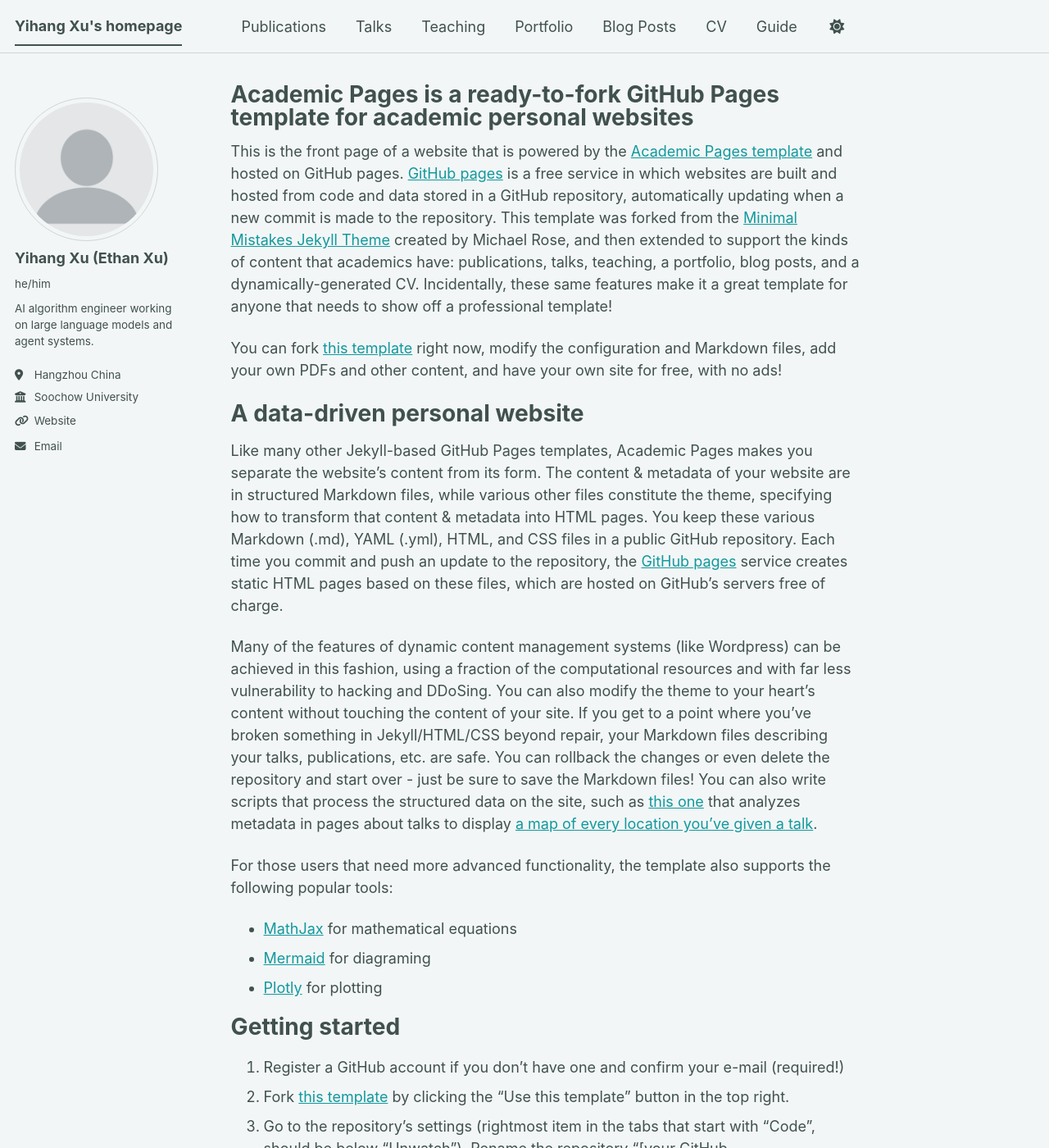
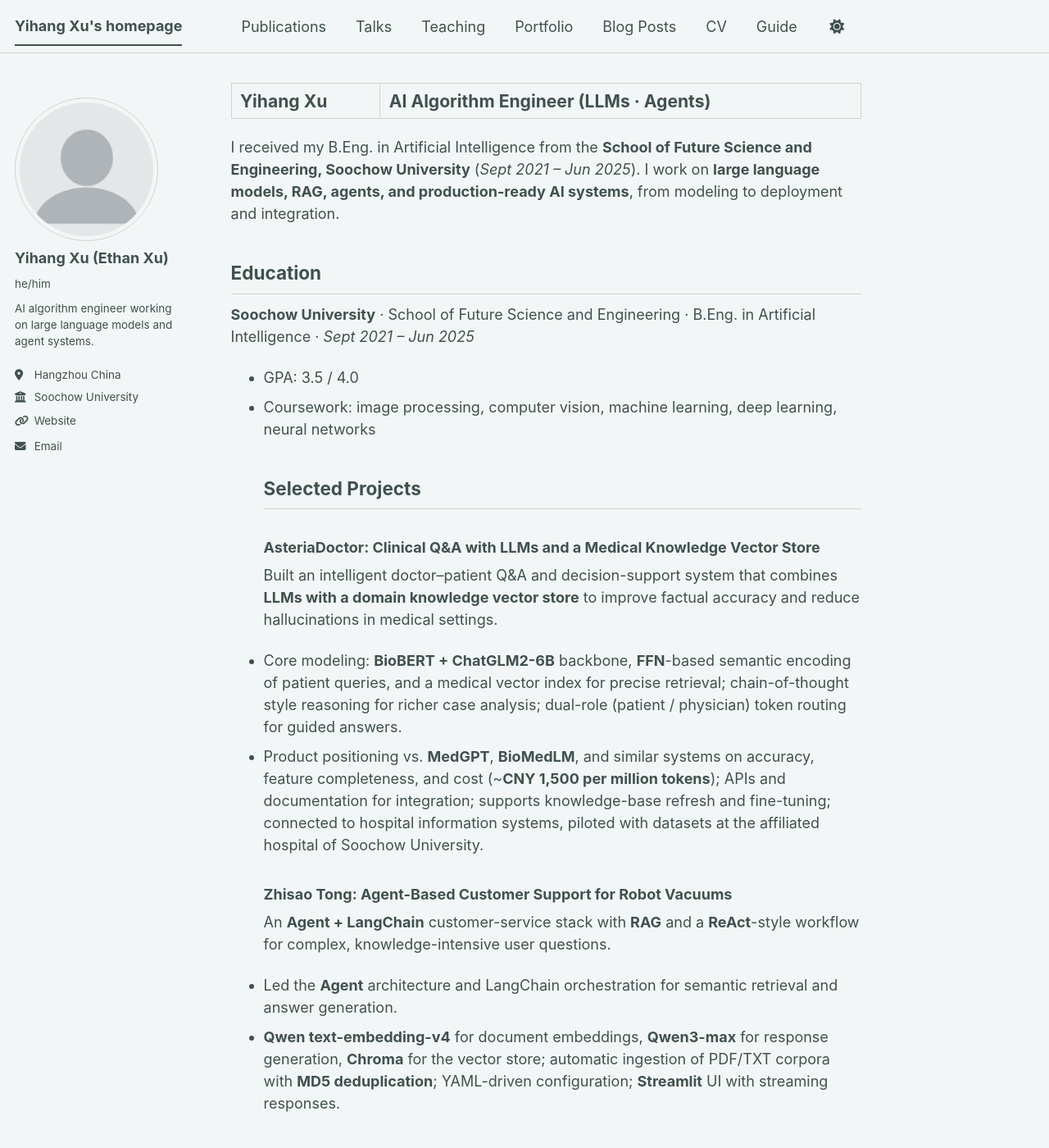
Before and after one commit to EthanXu1019/EthanXu1019.github.io, a Jekyll site: the page built from _pages/about.md, in a window 1280 px wide and 1400 px high. Shown: the whole window at 82% size. Built offline with Jekyll 4.4.1, drawn with Linux system fonts in a browser that asks for light colours; a script bundle is joined from its source files by our own code; library files that are not in the unit come from our copies; some of the changed text lies outside the part shown.

Commit message:
Update about.md

```diff
--- a/_pages/about.md
+++ b/_pages/about.md
@@ -1,35 +1,40 @@
 ---
 permalink: /
-title: "Academic Pages is a ready-to-fork GitHub Pages template for academic personal websites"
+title: "Yihang Xu | AI Algorithm Engineer (LLMs · Agents)"
 author_profile: true
 redirect_from:
   - /about/
   - /about.html
 ---
 
-This is the front page of a website that is powered by the [Academic Pages template](https://github.com/academicpages/academicpages.github.io) and hosted on GitHub pages. [GitHub pages](https://pages.github.com) is a free service in which websites are built and hosted from code and data stored in a GitHub repository, automatically updating when a new commit is made to the repository. This template was forked from the [Minimal Mistakes Jekyll Theme](https://mmistakes.github.io/minimal-mistakes/) created by Michael Rose, and then extended to support the kinds of content that academics have: publications, talks, teaching, a portfolio, blog posts, and a dynamically-generated CV. Incidentally, these same features make it a great template for anyone that needs to show off a professional template!
+I received my B.Eng. in Artificial Intelligence from the **School of Future Science and Engineering, Soochow University** (*Sept 2021 – Jun 2025*).
+I work on **large language models, RAG, agents, and production-ready AI systems**, from modeling to deployment and integration.
 
- You can fork [this template](https://github.com/academicpages/academicpages.github.io) right now, modify the configuration and Markdown files, add your own PDFs and other content, and have your own site for free, with no ads!
-
-A data-driven personal website
-======
-Like many other Jekyll-based GitHub Pages templates, Academic Pages makes you separate the website's content from its form. The content & metadata of your website are in structured Markdown files, while various other files constitute the theme, specifying how to transform that content & metadata into HTML pages. You keep these various Markdown (.md), YAML (.yml), HTML, and CSS files in a public GitHub repository. Each time you commit and push an update to the repository, the [GitHub pages](https://pages.github.com/) service creates static HTML pages based on these files, which are hosted on GitHub's servers free of charge.
-
-Many of the features of dynamic content management systems (like Wordpress) can be achieved in this fashion, using a fraction of the computational resources and with far less vulnerability to hacking and DDoSing. You can also modify the theme to your heart's content without touching the content of your site. If you get to a point where you've broken something in Jekyll/HTML/CSS beyond repair, your Markdown files describing your talks, publications, etc. are safe. You can rollback the changes or even delete the repository and start over - just be sure to save the Markdown files! You can also write scripts that process the structured data on the site, such as [this one](https://github.com/academicpages/academicpages.github.io/blob/master/talkmap.ipynb) that analyzes metadata in pages about talks to display [a map of every location you've given a talk](https://academicpages.github.io/talkmap.html).
-
-For those users that need more advanced functionality, the template also supports the following popular tools:
-- [MathJax](https://www.mathjax.org/) for mathematical equations
-- [Mermaid](https://mermaid.js.org/) for diagraming
-- [Plotly](https://plotly.com/javascript/) for plotting
-
-Getting started
-======
-1. Register a GitHub account if you don't have one and confirm your e-mail (required!)
-1. Fork [this template](https://github.com/academicpages/academicpages.github.io) by clicking the "Use this template" button in the top right.
-1. Go to the repository's settings (rightmost item in the tabs that start with "Code", should be below "Unwatch"). Rename the repository "[your GitHub username].github.io", which will also be your website's URL.
-1. Set site-wide configuration and create content & metadata (see below -- also see [this set of diffs](https://archive.is/3TPas) showing what files were changed to set up [an example site](https://getorg-testacct.github.io) for a user with the username "getorg-testacct")
-1. Upload any files (like PDFs, .zip files, etc.) to the files/ directory. They will appear at https://[your GitHub username].github.io/files/example.pdf.
-1. Check status by going to the repository settings, in the "GitHub pages" section
+## Education
+**Soochow University** · School of Future Science and Engineering · B.Eng. in Artificial Intelligence · *Sept 2021 – Jun 2025*
+- GPA: 3.5 / 4.0
+- Coursework: image processing, computer vision, machine learning, deep learning, neural networks
+## Selected Projects
+### AsteriaDoctor: Clinical Q&A with LLMs and a Medical Knowledge Vector Store
+Built an intelligent doctor–patient Q&A and decision-support system that combines **LLMs with a domain knowledge vector store** to improve factual accuracy and reduce hallucinations in medical settings.
+- Core modeling: **BioBERT + ChatGLM2-6B** backbone, **FFN**-based semantic encoding of patient queries, and a medical vector index for precise retrieval; chain-of-thought style reasoning for richer case analysis; dual-role (patient / physician) token routing for guided answers.
+- Product positioning vs. **MedGPT**, **BioMedLM**, and similar systems on accuracy, feature completeness, and cost (~**CNY 1,500 per million tokens**); APIs and documentation for integration; supports knowledge-base refresh and fine-tuning; connected to hospital information systems, piloted with datasets at the affiliated hospital of Soochow University.
+### Zhisao Tong: Agent-Based Customer Support for Robot Vacuums
+An **Agent + LangChain** customer-service stack with **RAG** and a **ReAct**-style workflow for complex, knowledge-intensive user questions.
+- Led the **Agent** architecture and LangChain orchestration for semantic retrieval and answer generation.
+- **Qwen text-embedding-v4** for document embeddings, **Qwen3-max** for response generation, **Chroma** for the vector store; automatic ingestion of PDF/TXT corpora with **MD5 deduplication**; YAML-driven configuration; **Streamlit** UI with streaming responses.
+## Skills
+- **Languages & tooling**: strong **Python**; familiar with C, C++, Java; Cursor, Trae, Hugging Face, and typical ML engineering workflows.
+- **Deep learning**: TensorFlow, PyTorch; LLM fine-tuning and application development; OpenCV and standard CV preprocessing / augmentation / feature workflows.
+- **LLMs & agents**: Transformer fundamentals; experience with DeepSeek, GPT, BERT, Qwen; **LoRA**, **SFT**; **RAG**, prompt engineering, **LangChain**, and end-to-end agent projects.
+- **Apps & runtime**: Ollama, Streamlit, Chatbox, and similar tooling.
+## Honors
+- **Oct 30, 2024** — National AI Application Scenario Innovation Challenge, *Intelligent Healthcare Track*, **Second Prize**
+- **Nov 2024** — National AI Algorithm Elite Competition (Jiangsu), *Algorithm Innovation*, **Second Prize**
+- **Dec 2024** — National AI Algorithm Elite Competition, *Algorithm Innovation*, **Third Prize**
+## Research Output
+- Patent (pending, **first inventor**): *Diabetic retinopathy segmentation based on Poisson-blend data augmentation*
+---
 
 Site-wide configuration
 ------
```
